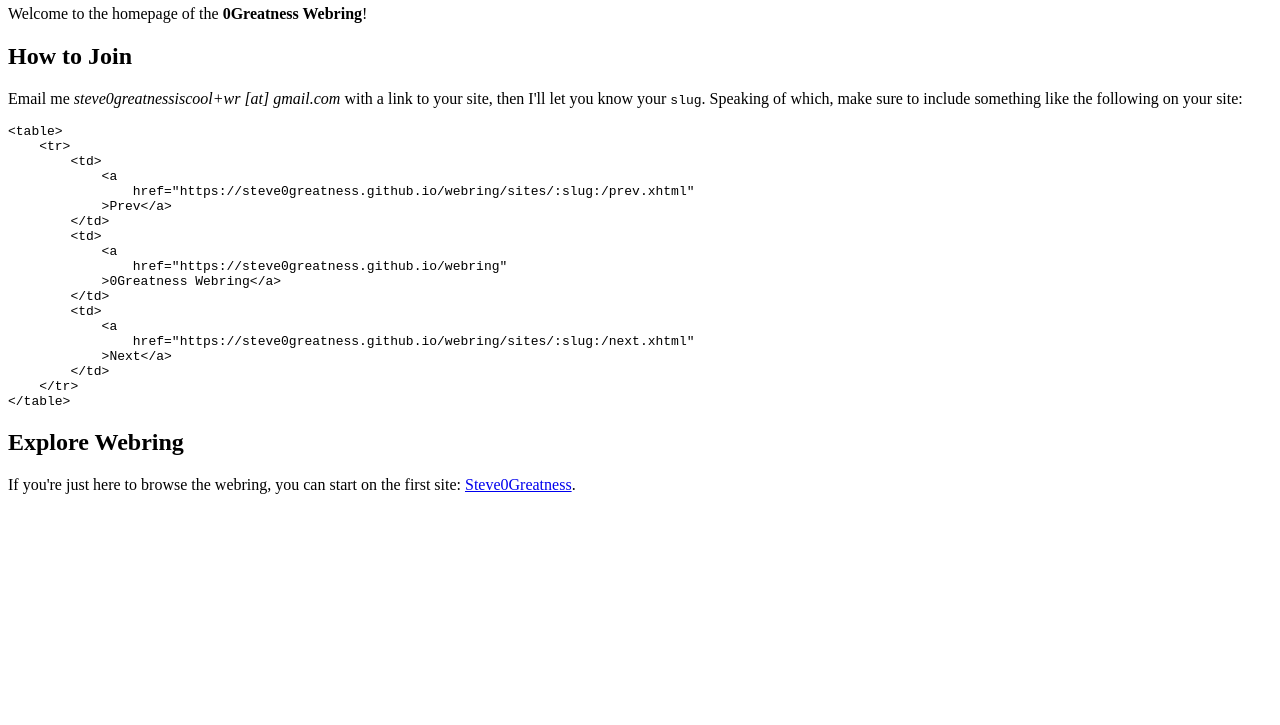
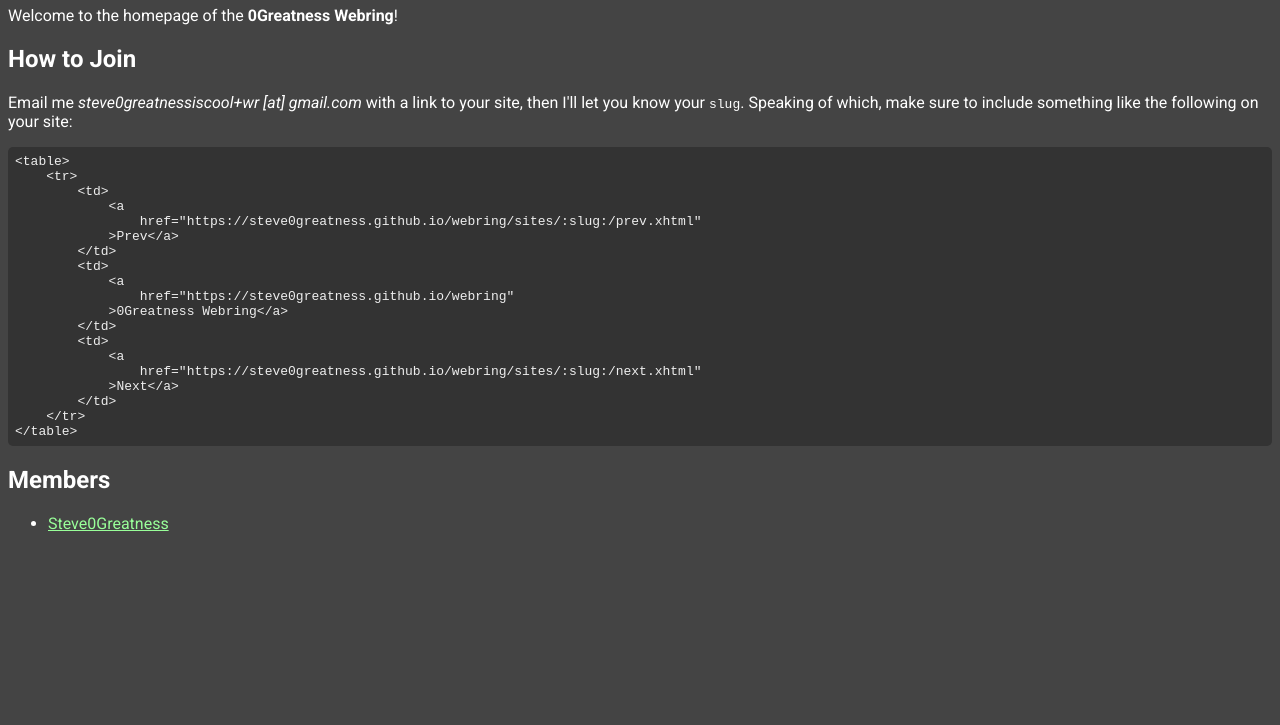
Before and after one commit to Steve0Greatness/webring, a plain HTML site: page index.html in a window 1280 px wide. Shown: the part 75-800 px from the top of the page. Drawn offline with Linux system fonts and the light colour scheme.

Commit message:
Styled page; include member list

```diff
--- a/index.html
+++ b/index.html
@@ -1,7 +1,10 @@
 <!DOCTYPE html>
 <html lang="en-US">
 
-<head></head>
+<head>
+    <title>0Greatness Webring</title>
+    <link rel="stylesheet" href="style.css" />
+</head>
 
 <body>
     <h1>0Greatness Webring</h1>
@@ -33,11 +36,14 @@
         &lt;/td&gt;
     &lt;/tr&gt;
 &lt;/table&gt;</pre>
-    <h2>Explore Webring</h2>
-    <p>
-        If you're just here to browse the webring, you can start on the first site:
-        <a href="https://steve0greatness.nekoweb.org">Steve0Greatness</a>.
-    </p>
+    <h2>Members</h2>
+    <ul>
+        <li>
+            <a
+                href="https://steve0greatness.nekoweb.org"
+            >Steve0Greatness</a>
+        </li>
+    </ul>
 </body>
 
 </html>
--- /dev/null
+++ b/style.css
@@ -0,0 +1,21 @@
+@import url('https://fonts.googleapis.com/css2?family=Roboto:ital,wght@0,100;0,300;0,400;0,500;0,700;0,900;1,100;1,300;1,400;1,500;1,700;1,900&display=swap');
+
+body {
+    color: #fff;
+    background: #444;
+    font-family: "Roboto", sans-serif;
+}
+
+pre {
+    display: block;
+    color: #eee;
+    background: #333;
+    margin: 0;
+    padding: 7px;
+    border-radius: 5px;
+}
+
+:link,
+:visited {
+    color: #9f9;
+}
```
